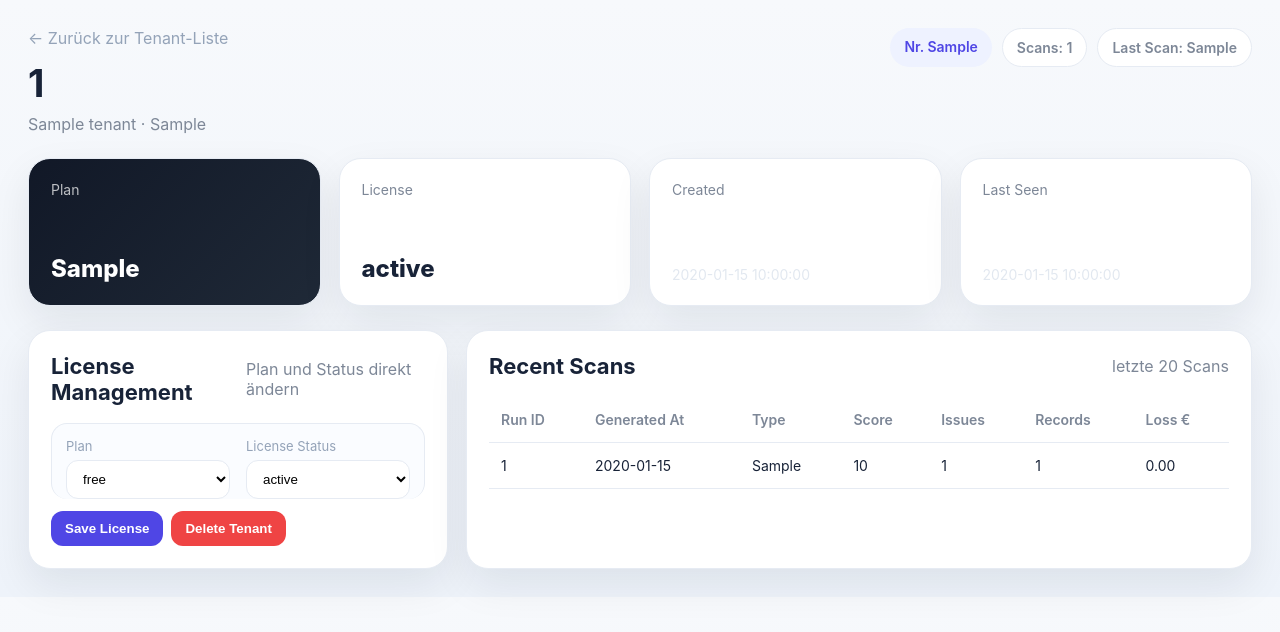
After one commit to danielwauer-maker/data-health-management, a FastAPI app: template backend/app/templates/admin_tenant_detail.html in a window 1280 px wide. The commit adds this page. Shown: the top 632 px of the page. Run offline with FastAPI, Linux system fonts and the light colour scheme; the template is opened without the code that fills it: most values are stand-ins (such as "Sample title", 1, 10 or a date in 2020); parts of the project's set-up code (start-up, migrations or seed data) failed here and were passed over.

```diff
--- a/backend/app/static/css/dashboard.css
+++ b/backend/app/static/css/dashboard.css
@@ -86,3 +86,70 @@ input, select { width: 100%; border: 1px solid var(--border); border-radius: 12p
   .stats-grid { grid-template-columns: 1fr; }
   .mini-grid, .config-row { grid-template-columns: 1fr; }
 }
+
+
+a.tenant-link {
+  color: #e2e8f0;
+  text-decoration: none;
+  font-weight: 600;
+}
+
+a.tenant-link:hover,
+.a-link:hover {
+  text-decoration: underline;
+}
+
+.wrap-gap {
+  gap: 8px;
+  flex-wrap: wrap;
+}
+
+.tenant-back-link {
+  display: inline-block;
+  margin-bottom: 12px;
+  color: #94a3b8;
+  text-decoration: none;
+}
+
+.compact-stats-grid {
+  grid-template-columns: repeat(4, minmax(0, 1fr));
+}
+
+.stat-value-small {
+  font-size: 24px;
+}
+
+.stat-helper-strong {
+  color: #e2e8f0;
+  font-size: 14px;
+}
+
+.admin-detail-grid {
+  grid-template-columns: minmax(320px, 420px) minmax(0, 1fr);
+}
+
+.field-label {
+  display: block;
+  margin-bottom: 6px;
+  color: #94a3b8;
+  font-size: 13px;
+}
+
+.two-col-grid {
+  display: grid;
+  grid-template-columns: 1fr 1fr;
+  gap: 16px;
+}
+
+.no-border {
+  border-bottom: 0;
+  padding-bottom: 0;
+}
+
+@media (max-width: 1024px) {
+  .compact-stats-grid,
+  .admin-detail-grid,
+  .two-col-grid {
+    grid-template-columns: 1fr;
+  }
+}
--- /dev/null
+++ b/backend/app/templates/admin_tenant_detail.html
@@ -0,0 +1,90 @@
+<!DOCTYPE html>
+<html lang="de">
+<head>
+  <meta charset="utf-8">
+  <meta name="viewport" content="width=device-width, initial-scale=1">
+  <title>{{ page_title }}</title>
+  <link rel="stylesheet" href="/static/css/dashboard.css">
+</head>
+<body class="dashboard-body admin-body">
+  <div class="admin-shell">
+    <header class="page-header admin-header">
+      <div>
+        <a class="tenant-back-link" href="/admin/tenants">← Zurück zur Tenant-Liste</a>
+        <h1>{{ tenant.tenant_id }}</h1>
+        <p class="muted">{{ tenant.environment_name }} · {{ tenant.app_version }}</p>
+      </div>
+      <div class="header-badges">
+        <span class="pill">Nr. {{ tenant_no }}</span>
+        <span class="pill muted-pill">Scans: {{ scan_count }}</span>
+        <span class="pill muted-pill">Last Scan: {{ last_scan }}</span>
+      </div>
+    </header>
+
+    <section class="stats-grid compact-stats-grid">
+      <article class="stat-card emphasis"><div class="stat-label">Plan</div><div class="stat-value stat-value-small">{{ tenant.current_plan }}</div></article>
+      <article class="stat-card"><div class="stat-label">License</div><div class="stat-value stat-value-small">{{ tenant.license_status }}</div></article>
+      <article class="stat-card"><div class="stat-label">Created</div><div class="stat-helper stat-helper-strong">{{ created_at }}</div></article>
+      <article class="stat-card"><div class="stat-label">Last Seen</div><div class="stat-helper stat-helper-strong">{{ last_seen_at }}</div></article>
+    </section>
+
+    <section class="content-grid admin-detail-grid">
+      <article class="panel">
+        <div class="panel-header"><h2>License Management</h2><span class="muted">Plan und Status direkt ändern</span></div>
+        <form method="post" action="/admin/tenants/{{ tenant.tenant_id }}/license" class="config-list">
+          <div class="config-row two-col-grid no-border">
+            <label>
+              <span class="field-label">Plan</span>
+              <select name="plan">
+                <option value="free" {% if tenant.current_plan == "free" %}selected{% endif %}>free</option>
+                <option value="standard" {% if tenant.current_plan == "standard" %}selected{% endif %}>standard</option>
+                <option value="premium" {% if tenant.current_plan == "premium" %}selected{% endif %}>premium</option>
+              </select>
+            </label>
+            <label>
+              <span class="field-label">License Status</span>
+              <select name="license_status">
+                <option value="trial" {% if tenant.license_status == "trial" %}selected{% endif %}>trial</option>
+                <option value="active" {% if tenant.license_status == "active" %}selected{% endif %}>active</option>
+                <option value="expired" {% if tenant.license_status == "expired" %}selected{% endif %}>expired</option>
+                <option value="blocked" {% if tenant.license_status == "blocked" %}selected{% endif %}>blocked</option>
+              </select>
+            </label>
+          </div>
+          <div class="inline-form wrap-gap">
+            <button type="submit" class="btn btn-primary">Save License</button>
+            <form method="post" action="/admin/tenants/{{ tenant.tenant_id }}/delete" class="inline-form" onsubmit="return confirm('Tenant {{ tenant.tenant_id }} wirklich löschen?');">
+              <button type="submit" class="btn btn-danger">Delete Tenant</button>
+            </form>
+          </div>
+        </form>
+      </article>
+
+      <article class="panel panel-large">
+        <div class="panel-header"><h2>Recent Scans</h2><span class="muted">letzte 20 Scans</span></div>
+        <div class="table-wrap">
+          <table>
+            <thead><tr><th>Run ID</th><th>Generated At</th><th>Type</th><th>Score</th><th>Issues</th><th>Records</th><th>Loss €</th></tr></thead>
+            <tbody>
+              {% for scan in scans %}
+              <tr>
+                <td>{{ scan.scan_id }}</td>
+                <td>{{ scan.generated_at_utc.strftime('%Y-%m-%d %H:%M:%S UTC') }}</td>
+                <td>{{ scan.scan_type }}</td>
+                <td>{{ scan.data_score }}</td>
+                <td>{{ scan.issues_count }}</td>
+                <td>{{ scan.total_records }}</td>
+                <td>{{ '%.2f'|format(scan.estimated_loss_eur or 0) }}</td>
+              </tr>
+              {% endfor %}
+              {% if not scans %}
+              <tr><td colspan="7">Noch keine Scans vorhanden.</td></tr>
+              {% endif %}
+            </tbody>
+          </table>
+        </div>
+      </article>
+    </section>
+  </div>
+</body>
+</html>
```
Also changed, not shown: backend/app/routers/admin.py (+58 -5 lines), backend/app/templates/admin_tenants.html (+7 -18 lines).
